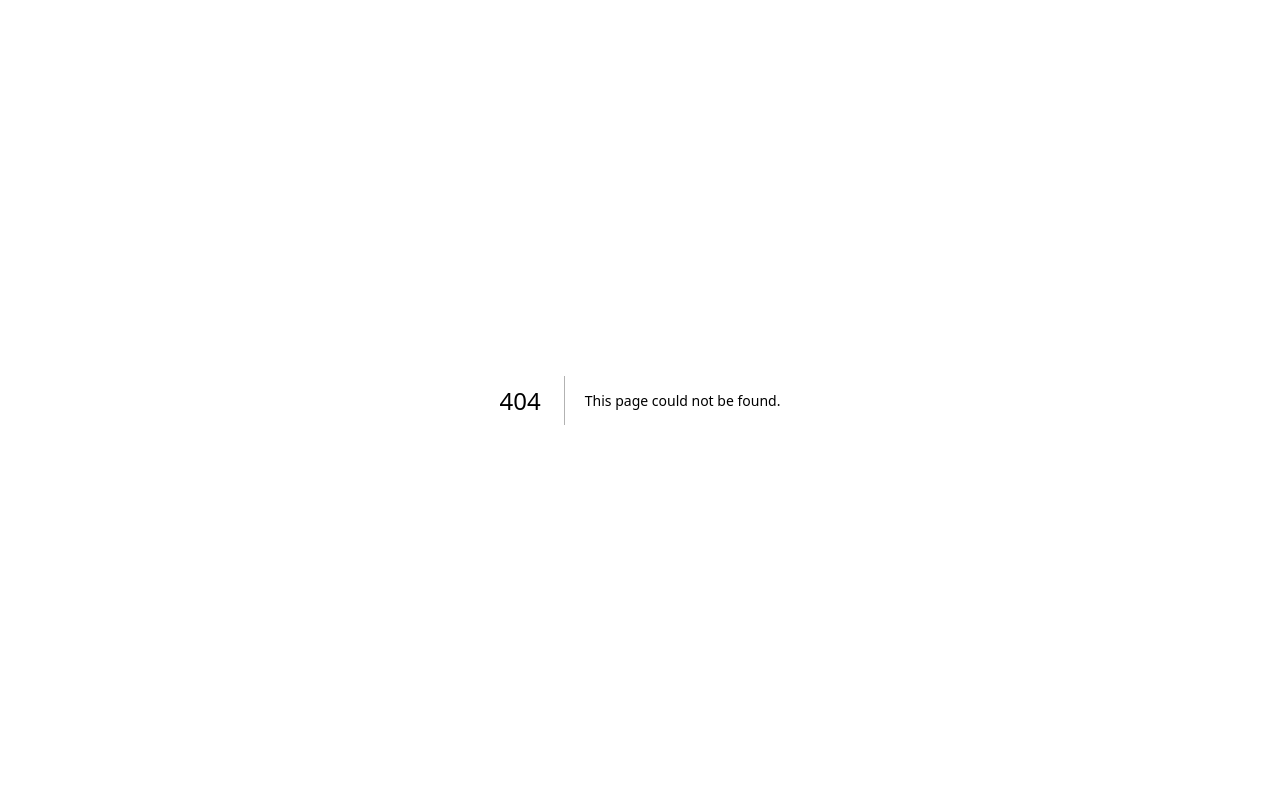
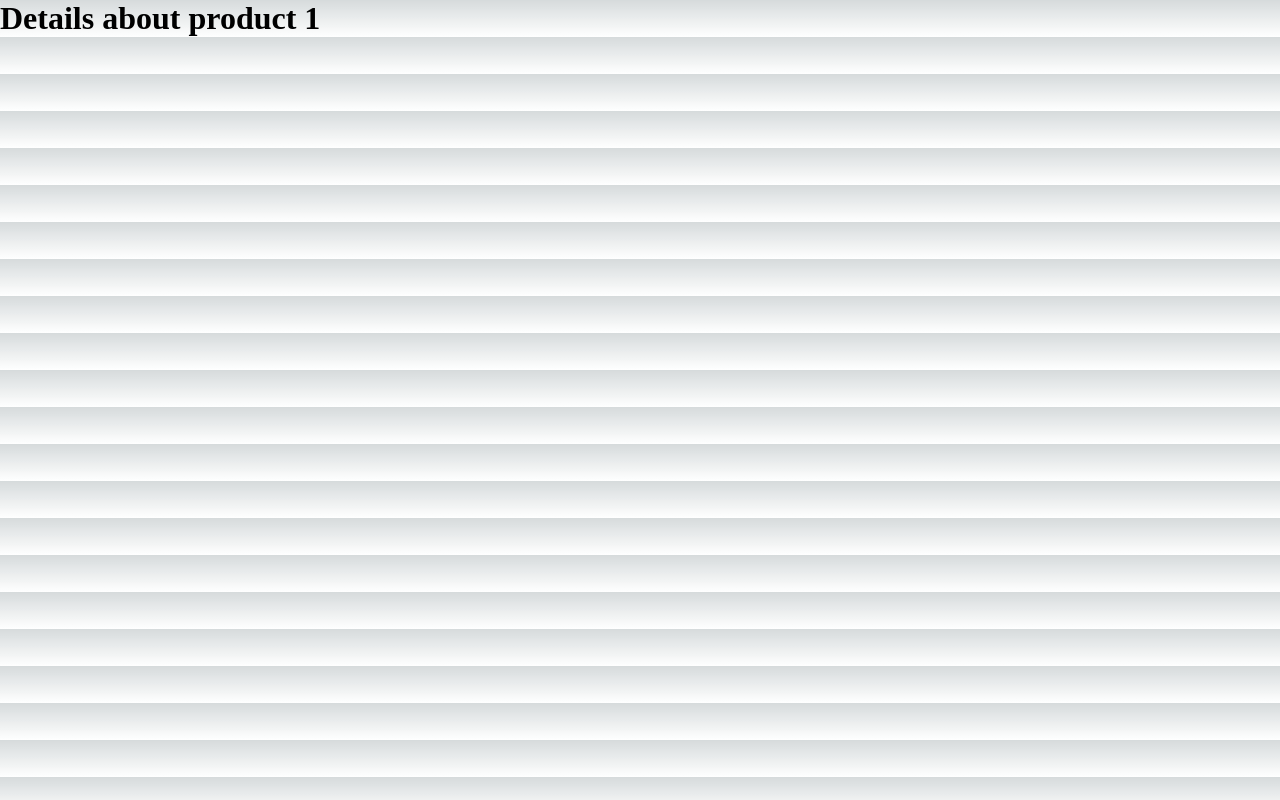
Before and after one commit to Raghav-bitsCrunch/NextJs_Learning, a Next.js app in the folder hello-world/: page /product/1 in a window 1280 px wide. Before the commit this address had no page. Built offline with nearby package versions, Linux system fonts and the light colour scheme.

Commit message:
Created:Dynamic Routing

```diff
--- /dev/null
+++ b/hello-world/pages/product/[productid].js
@@ -0,0 +1,9 @@
+import { useRouter } from "next/router"
+
+// use useRouter lib to query the productid in URL
+function ProductDetails (){
+    const router = useRouter()
+    const productID = router.query.productid
+    return<h1>Details about product {productID}</h1>
+}
+export default ProductDetails
```
Also changed, not shown: hello-world/pages/product/index.js (added, +10 -0 lines), 1 other file (tests, documents, lock files or other folders).
